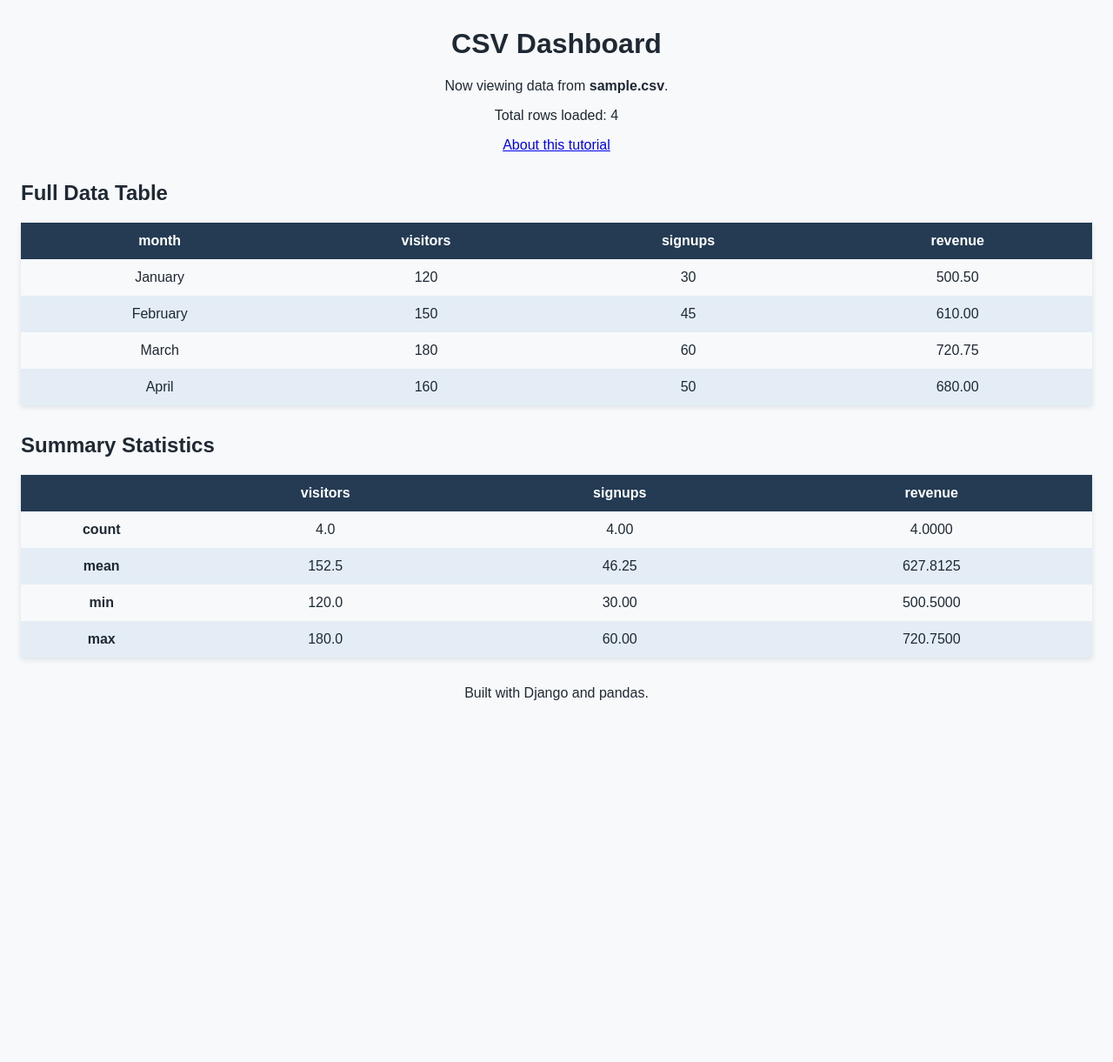
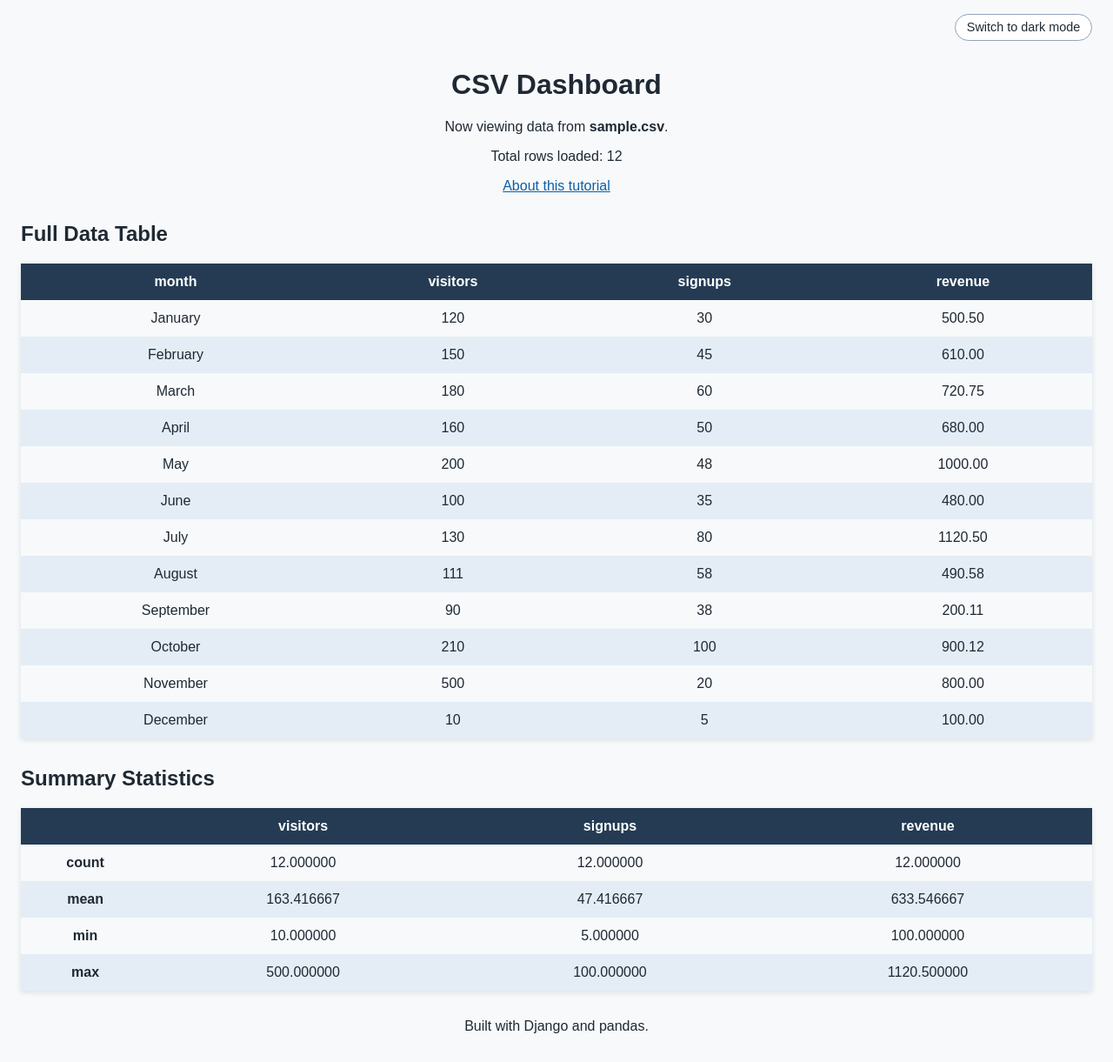
Before and after one commit to pcwhite42/Django_Example_Series, a Django app: page / in a window 1280 px wide. Shown: the whole page at 87% size. Before the commit the page ends 805 px from the top, so only its background shows below. Run offline with Django 5.2, Linux system fonts and the light colour scheme.

Commit message:
Add dark mode toggle and sync latest tutorial edits

```diff
--- a/dashboard/static/dashboard/styles.css
+++ b/dashboard/static/dashboard/styles.css
@@ -2,12 +2,34 @@
 /* # CAME FROM: dashboard/templates/dashboard/index.html -> <link rel="stylesheet"...> */
 
 /* STYLE IMPORTANCE: Reset default font so the page looks consistent across browsers. */
+:root {
+  --bg-color: #f7f9fb;
+  --text-color: #1f2933;
+  --link-color: #0b5fa5;
+  --table-head-bg: #243b53;
+  --table-even-row: #e4edf5;
+  --button-bg: #ffffff;
+  --button-text: #1f2933;
+  --button-border: #94a3b8;
+}
+
+:root[data-theme="dark"] {
+  --bg-color: #0f172a;
+  --text-color: #e2e8f0;
+  --link-color: #93c5fd;
+  --table-head-bg: #0b1220;
+  --table-even-row: #1f2937;
+  --button-bg: #1e293b;
+  --button-text: #e2e8f0;
+  --button-border: #64748b;
+}
+
 body {
   font-family: Arial, Helvetica, sans-serif;
   margin: 0;
   padding: 0 1.5rem;
-  background-color: #f7f9fb;
-  color: #1f2933;
+  background-color: var(--bg-color);
+  color: var(--text-color);
 }
 
 /* SECTION: headers get spacing and alignment for readability. */
@@ -15,6 +37,27 @@ header,
 footer {
   text-align: center;
   margin: 2rem 0;
+}
+
+/* SECTION: keep navigation links readable in both themes. */
+nav a {
+  color: var(--link-color);
+}
+
+/* SECTION: theme toggle button */
+.theme-toggle {
+  text-align: right;
+  margin-top: 1rem;
+}
+
+.theme-toggle button {
+  border: 1px solid var(--button-border);
+  background-color: var(--button-bg);
+  color: var(--button-text);
+  padding: 0.4rem 0.8rem;
+  border-radius: 999px;
+  cursor: pointer;
+  font-size: 0.9rem;
 }
 
 /* SECTION: data table styling highlights rows and columns. */
@@ -29,7 +72,7 @@ table.summary-table {
 /* COMMENT: table headers stand out with background color. */
 table.data-table thead th,
 table.summary-table thead th {
-  background-color: #243b53;
+  background-color: var(--table-head-bg);
   color: #ffffff;
   padding: 0.75rem;
 }
@@ -37,7 +80,7 @@ table.summary-table thead th {
 /* COMMENT: body cells stay readable with alternating row colors. */
 table.data-table tbody tr:nth-child(even),
 table.summary-table tbody tr:nth-child(even) {
-  background-color: #e4edf5;
+  background-color: var(--table-even-row);
 }
 
 /* COMMENT: apply shared padding to all table cells for consistent spacing. */
--- /dev/null
+++ b/dashboard/static/dashboard/theme.js
@@ -0,0 +1,56 @@
+/* FILE PURPOSE: Toggle dark mode and persist preference across pages. */
+/* # CAME FROM: dashboard/templates/dashboard/*.html -> includes this script. */
+
+(() => {
+  const storageKey = "dashboardTheme";
+  const darkValue = "dark";
+  const lightValue = "light";
+  const button = document.getElementById("theme-toggle");
+  const themeVars = {
+    light: {
+      "--bg-color": "#f7f9fb",
+      "--text-color": "#1f2933",
+      "--link-color": "#0b5fa5",
+      "--table-head-bg": "#243b53",
+      "--table-even-row": "#e4edf5",
+      "--button-bg": "#ffffff",
+      "--button-text": "#1f2933",
+      "--button-border": "#94a3b8",
+    },
+    dark: {
+      "--bg-color": "#0f172a",
+      "--text-color": "#e2e8f0",
+      "--link-color": "#93c5fd",
+      "--table-head-bg": "#0b1220",
+      "--table-even-row": "#1f2937",
+      "--button-bg": "#1e293b",
+      "--button-text": "#e2e8f0",
+      "--button-border": "#64748b",
+    },
+  };
+
+  if (!button) {
+    return;
+  }
+
+  const applyTheme = (theme) => {
+    const next = theme === darkValue ? darkValue : lightValue;
+    document.documentElement.setAttribute("data-theme", next);
+    document.body.setAttribute("data-theme", next);
+    document.body.classList.toggle("theme-dark", next === darkValue);
+    button.textContent = next === darkValue ? "Switch to light mode" : "Switch to dark mode";
+    localStorage.setItem(storageKey, next);
+    const vars = themeVars[next];
+    Object.keys(vars).forEach((key) => {
+      document.documentElement.style.setProperty(key, vars[key]);
+    });
+  };
+
+  const saved = localStorage.getItem(storageKey);
+  applyTheme(saved === darkValue ? darkValue : lightValue);
+
+  button.addEventListener("click", () => {
+    const current = document.documentElement.getAttribute("data-theme") || lightValue;
+    applyTheme(current === darkValue ? lightValue : darkValue);
+  });
+})();
--- a/dashboard/templates/dashboard/index.html
+++ b/dashboard/templates/dashboard/index.html
@@ -1,5 +1,6 @@
 {# FILE PURPOSE: HTML template that renders the dashboard page with CSV table and summary stats. #}
 {# TAG: load static allows us to reference CSS files placed in dashboard/static. #}
+
 {% load static %}
 <!DOCTYPE html>
 <html lang="en">
@@ -8,9 +9,12 @@
     <title>Beginner Django Dashboard</title>
     {# TAG: static resolves the URL for our CSS file provided by STATICFILES_DIRS. #}
     <!-- # NEXT: open dashboard/static/dashboard/styles.css to study the matching styles. -->
-    <link rel="stylesheet" href="{% static 'dashboard/styles.css' %}" />
+    <link rel="stylesheet" href="{% static 'dashboard/styles.css' %}?v=2" />
   </head>
   <body>
+    <div class="theme-toggle">
+      <button id="theme-toggle" type="button">Toggle dark mode</button>
+    </div>
     <header>
       <h1>CSV Dashboard</h1>
       {# CONTEXT: csv_name comes from dashboard/views.py context so learners see which file was loaded. #}
@@ -26,6 +30,8 @@
     <main>
       <section>
         <h2>Full Data Table</h2>
+        <!--Insert Example 3 work here-->
+
         {# CONTEXT: table_html already contains table markup created with pandas.to_html(index=False). #}
         {# SAFETY: |safe skips Django's escaping - only use it for sanitized or trusted CSV sources to avoid XSS. #}
         {{ table_html|safe }}
@@ -33,6 +39,8 @@
 
       <section>
         <h2>Summary Statistics</h2>
+        <!--Insert Example 4 work here-->
+
         {# CONTEXT: summary_html holds the describe() output; |safe is acceptable here because we generated it on the server. #}
         {{ summary_html|safe }}
       </section>
@@ -45,5 +53,7 @@
         <!-- # CAME FROM: dashboard/views.py -> home() renders this template. -->
       </p>
     </footer>
+    {# NEXT: open dashboard/static/dashboard/theme.js to see the dark mode logic. #}
+    <script src="{% static 'dashboard/theme.js' %}?v=2"></script>
   </body>
 </html>
--- a/dashboard/urls.py
+++ b/dashboard/urls.py
@@ -22,4 +22,7 @@ urlpatterns = [
     # COMMENT: path("about/", ...) maps requests for "/about" to the about view.
     # NEXT: open dashboard/templates/dashboard/about.html to see the paired template.
     path("about/", views.about, name="about"),
+
+    # Insert Example 4 work here:
+
 ]
--- a/dashboard/views.py
+++ b/dashboard/views.py
@@ -12,12 +12,18 @@ from django.conf import settings
 # IMPORT: render loads a template, fills it with context data, and returns an HTTP response.
 from django.shortcuts import render
 
+# Insert Example 4 IMPORT here:
+
+
+# Insert Example 4 Function here:
+
 
 # FUNCTION: home receives HTTP requests for "/" and returns the dashboard page.
 # WHY: This is our main teaching view that reads a CSV, summarizes data, and renders HTML.
 def home(request):
     # COMMENT: Locate the sample CSV next to the project so the tutorial stays portable.
     csv_path = Path(settings.BASE_DIR) / "data" / "sample.csv"
+
     # NEXT: open data/sample.csv to inspect the raw values pandas ingests.
 
     # COMMENT: Read the CSV into a DataFrame (pandas structure optimized for tabular data).
@@ -27,6 +33,11 @@ def home(request):
     data_frame = pd.read_csv(csv_path, comment="#")
     # SECURITY REMINDER: If you ever accept user-supplied CSVs, validate and sanitize before rendering to avoid XSS payloads.
     # DEBUG TIP: Uncomment `print(data_frame.head())` while developing to inspect the first rows, then remove or comment it out before committing.
+
+    # Insert Example 1 work here
+    # This is before the table_html is sent the data_frame, allowing the table changes to be rendered on the page.
+
+    # Insert Example 3 work here
 
     # COMMENT: Generate quick summary statistics (count, mean, min, max) for numeric columns.
     # PERFORMANCE NOTE: describe() is vectorized, but avoid calling it repeatedly in hot paths; cache results if needed.
@@ -49,7 +60,10 @@ def home(request):
         "table_html": table_html,  # Template will embed this raw HTML table.
         "summary_html": summary_html,  # Template will embed summary stats.
         "csv_name": csv_path.name,  # Helps learners see which file is loaded.
-        "row_count": len(data_frame),  # Quick metric for text callouts.
+        "row_count": len(data_frame),
+
+        #Insert Example 2 "months" context here:
+
     }
 
     # NEXT: open beginner_dashboard/urls.py to see how this view is routed into the site root.
--- a/data/sample.csv
+++ b/data/sample.csv
@@ -5,3 +5,11 @@ January,120,30,500.50
 February,150,45,610.00
 March,180,60,720.75
 April,160,50,680.00
+May,200,48,1000.00
+June,100,35,480.00
+July,130,80,1120.50
+August,111,58,490.58
+September,90,38,200.11
+October,210,100,900.12
+November,500,20,800.00
+December,10,5,100.00
```
Also changed, not shown: BUILD_LOG.md (+5 -0 lines), GettingStartedHowTo.md (+0 -2 lines), dashboard/templates/dashboard/about.html (+6 -1 lines), docs/BEGINNER_EXAMPLES.md (+41 -35 lines).
